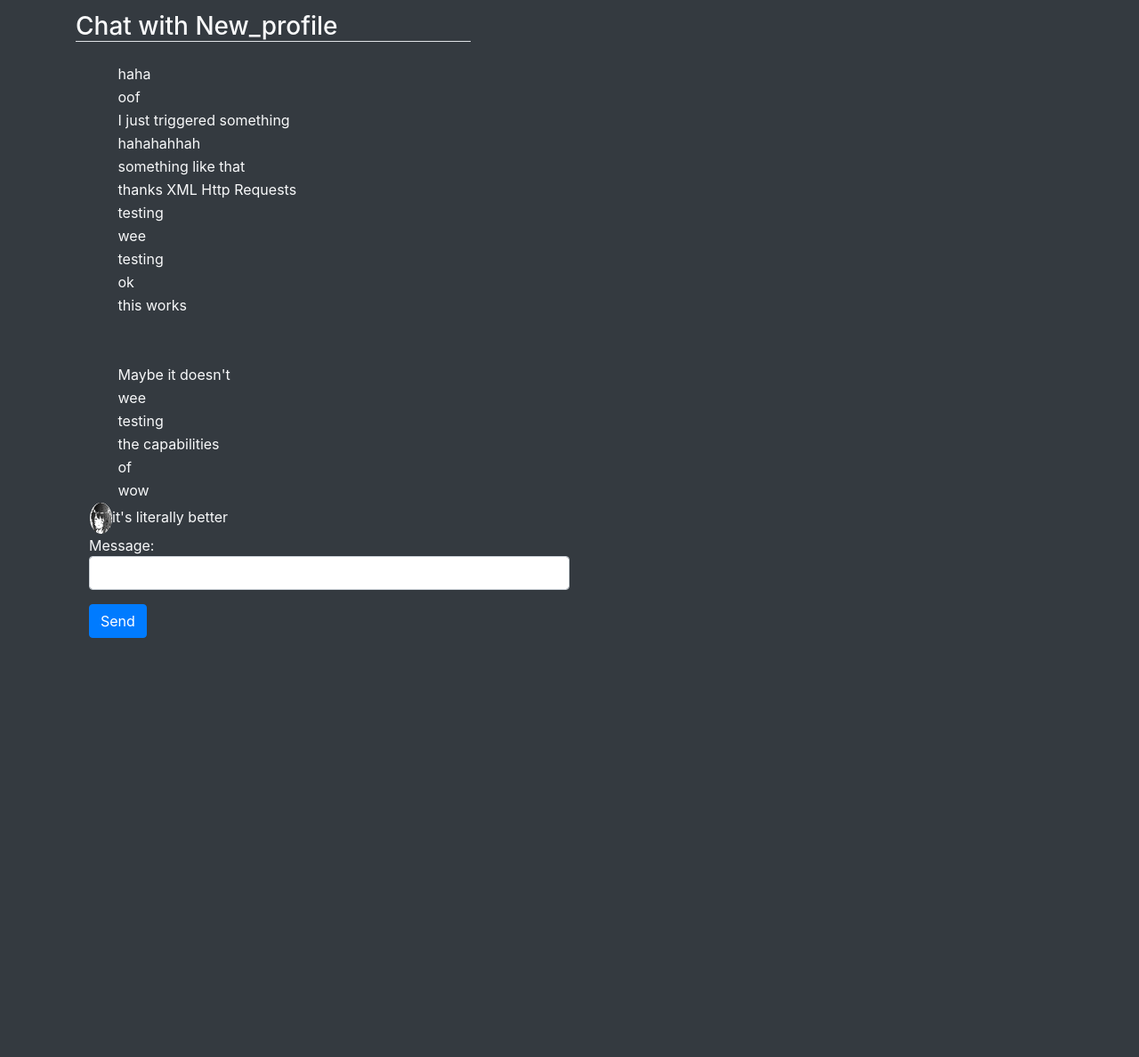
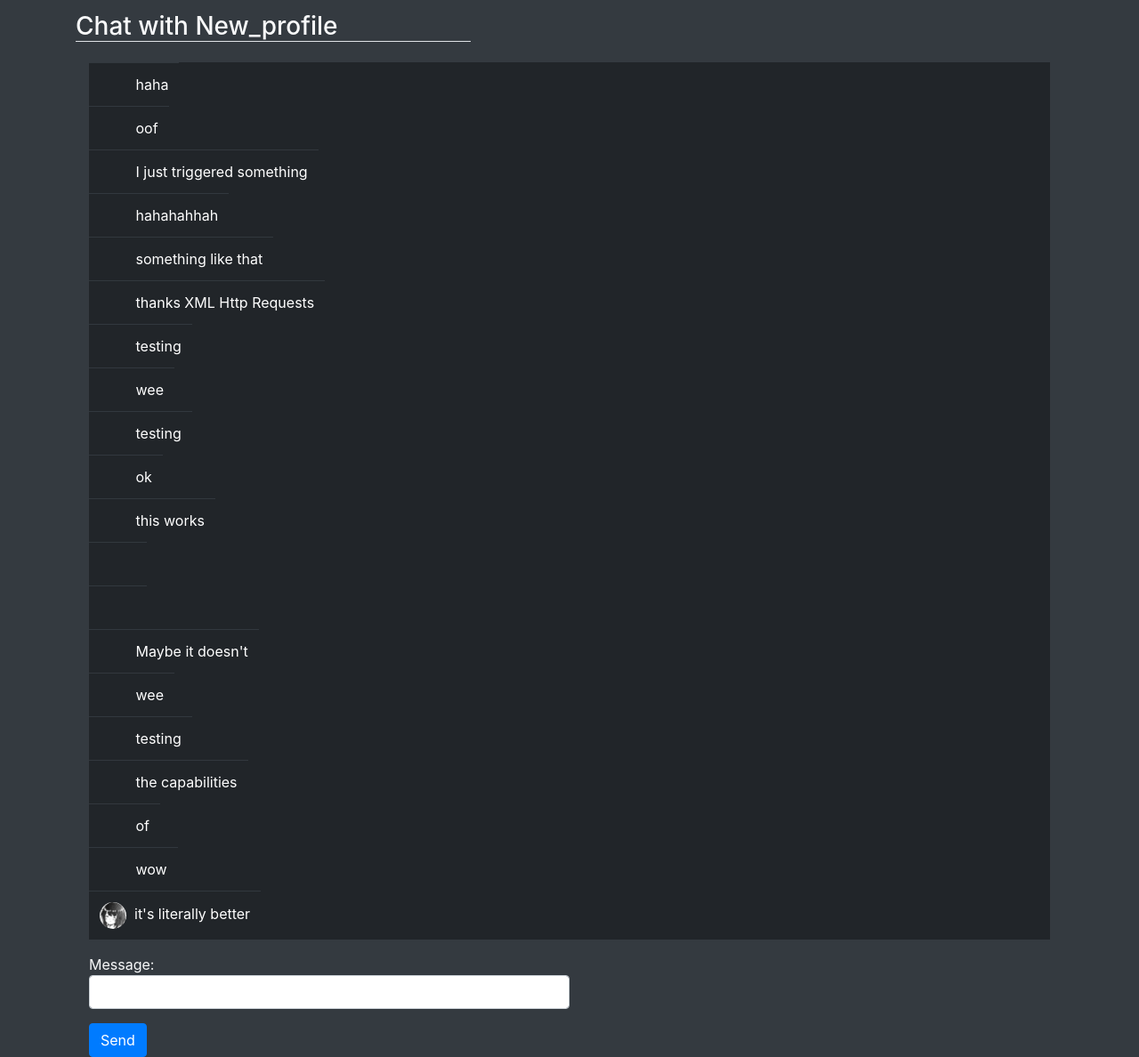
Before and after one commit to YourAlly/My-Page, a Django app: page /user/7/chat/ in a window 1280 px wide. Shown: the part 56-1244 px from the top of the page at 89% size. Before the commit the page ends 773 px from the top, so only its background shows below. Run offline with Django 3.2, Linux system fonts and the light colour scheme; a user stored in the database is signed in; data comes from the database, SQL or seed files in the repository; both versions use the stored data as it was after the commit; some libraries are stand-ins or nearby versions.

Commit message:
Final Chat, probably(not)

```diff
--- a/MyPage/static/MyPage/styles.css
+++ b/MyPage/static/MyPage/styles.css
@@ -1,6 +1,6 @@
 .chat_message_image{
-    width: 25px;
-    height: 35px;
+    width: 30px;
+    height: 30px;
 }
 .bottom-line{
     margin-bottom: 2%;
--- a/MyPage/templates/MyPage/chat.html
+++ b/MyPage/templates/MyPage/chat.html
@@ -3,7 +3,7 @@
 
 <h3 class="border-bottom bottom-line">Chat with {{target.username}}</h3>
 <div class="container">
-    <table>
+    <table class="table table-dark">
 
     </table>
 </div>
@@ -69,7 +69,7 @@
     function print_messages(data){
         var tr = null, td = null, len = data.sent_messages.length, i = 1;
         var table = document.querySelector('table');
-        table.innerHTML = '';
+        table.innerHTML = null;
         for (message of data.sent_messages.reverse()){
             tr = document.createElement('tr');
             tr.title = `${message.sent_by}: ${message.time_sent}`;
@@ -78,15 +78,14 @@
 
                 if (len != i){
                     if(message['sent_by'] != data.sent_messages[i].sent_by ){
-                        td.innerHTML += `<img src="${message.sent_by_image}" class="rounded-circle chat_message_image"\>`;
-                        tr.className = "border-bottom";
+                        td.innerHTML += `<img src="${message.sent_by_image}" class="rounded-circle chat_message_image"\>&nbsp&nbsp`;
                     }
                     else{
-                        td.innerHTML += '&nbsp&nbsp&nbsp&nbsp&nbsp&nbsp&nbsp';
+                        td.innerHTML += '&nbsp&nbsp&nbsp&nbsp&nbsp&nbsp&nbsp&nbsp&nbsp';
                     }
                 }
                 else{
-                   td.innerHTML += `<img src="${message.sent_by_image}" class="rounded-circle chat_message_image"\>`;
+                   td.innerHTML += `<img src="${message.sent_by_image}" class="rounded-circle chat_message_image"\>&nbsp&nbsp`;
                 }
 
                 td.innerHTML += `${message.message}`;
@@ -102,15 +101,14 @@
 
                 if (len != i){
                     if(message['sent_by'] != data.sent_messages[i].sent_by){
-                        td.innerHTML += `<img src="${message.sent_by_image}" class="rounded-circle chat_message_image"\>`;
-                        tr.className = "border-bottom";
+                        td.innerHTML += `&nbsp<img src="${message.sent_by_image}" class="rounded-circle chat_message_image"\>`;
                     }
                     else{
-                        td.innerHTML += '&nbsp&nbsp&nbsp&nbsp&nbsp&nbsp&nbsp';
+                        td.innerHTML += '&nbsp&nbsp&nbsp&nbsp&nbsp&nbsp&nbsp&nbsp';
                     }
                 }
                 else{
-                   td.innerHTML += `<img src="${message.sent_by_image}" class="rounded-circle chat_message_image"\>`;
+                   td.innerHTML += `&nbsp<img src="${message.sent_by_image}" class="rounded-circle chat_message_image"\>`;
                 }
 
                 td.style.cssFloat = "right";
```
Also changed, not shown: db.sqlite3.
